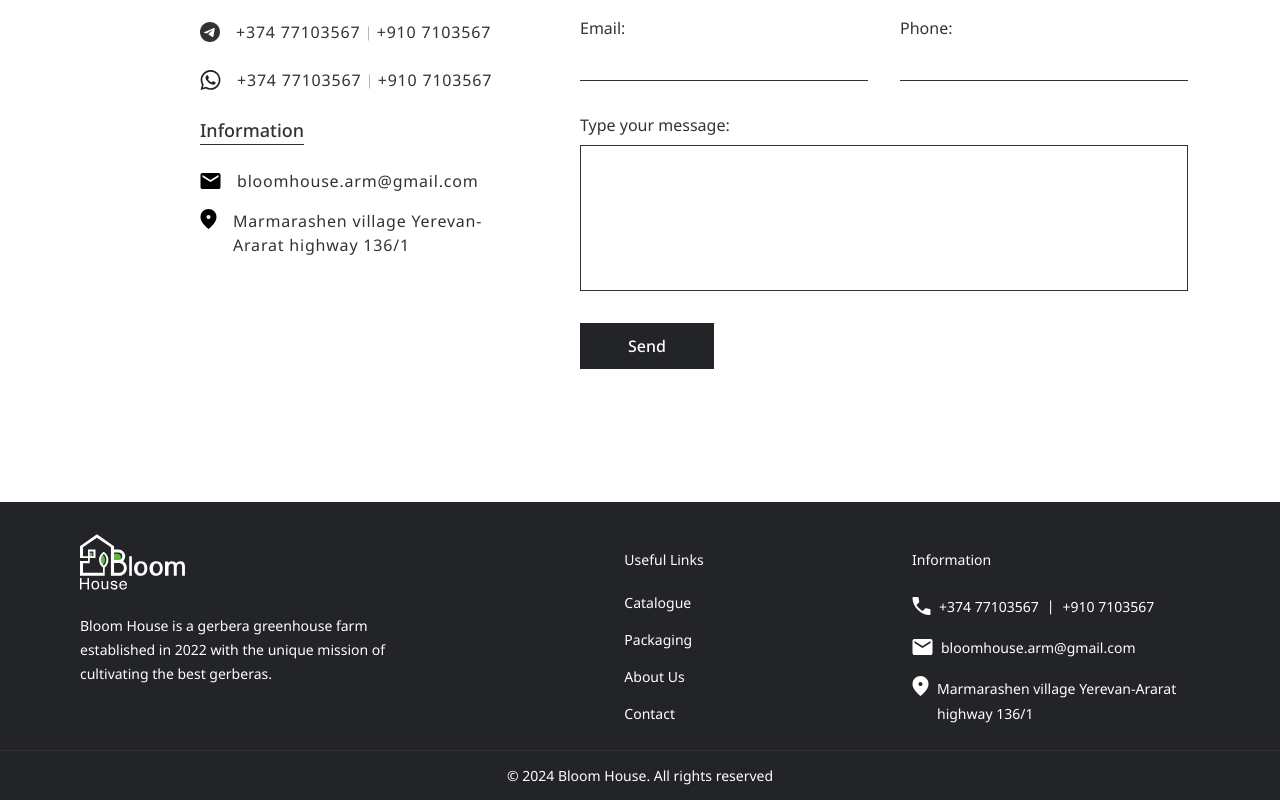
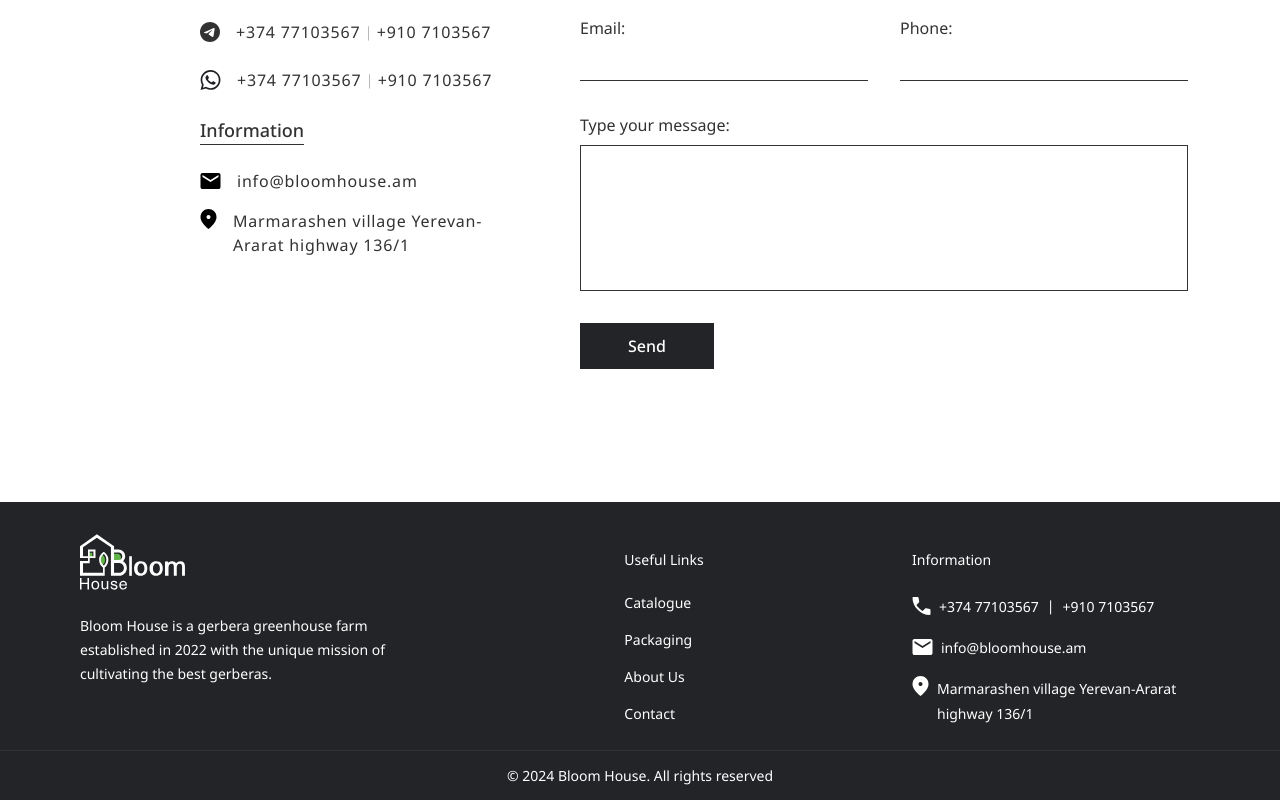
Before and after one commit to menuason/bloom-landing-page, a React (Vite) app: page /contact-us/en in a window 1280 px wide. Shown: the part 482-1282 px from the top of the page. Built offline with nearby package versions, Linux system fonts and the light colour scheme; what tailwindcss-animated would draw is missing.

Commit message:
change: mail name

```diff
--- a/src/components/Footer.tsx
+++ b/src/components/Footer.tsx
@@ -101,9 +101,9 @@
           </div>
           <div className="flex items-center gap-2 text-white">
             <MailFilledIcon color={"white"} />
-            <a href="mailto:bloomhouse.arm@gmail.com">
+            <a href="mailto:info@bloomhouse.am">
               <span className="text-sm/[16px] font-normal leading-6">
-                bloomhouse.arm@gmail.com
+                info@bloomhouse.am
               </span>
             </a>
           </div>
--- a/src/pages/ContactUsPage/GetInTouchSection.tsx
+++ b/src/pages/ContactUsPage/GetInTouchSection.tsx
@@ -1,4 +1,3 @@
-
 import { useTranslation } from "react-i18next";
 import { PhoneFilledIcon } from "../../../public/icons/phone/phone-filled";
 import { TelegramIcon } from "../../../public/icons/telegram/telegram";
@@ -61,7 +60,10 @@
             <p>{t("contactUsPage.mainContent.subTitleOne")}</p>
           </div>
           {CONTACT_US_ICONS.map((item) => (
-            <div key={item.name} className="flex gap-4 items-center tracking-wider text-bloomBody">
+            <div
+              key={item.name}
+              className="flex gap-4 items-center tracking-wider text-bloomBody"
+            >
               {item.icon}
               <div className="flex gap-1 items-center tracking-wider">
                 <a href={item.link.tel1}>
@@ -84,10 +86,8 @@
           <div className="flex flex-col gap-4 text-bloomBody">
             <div className="flex gap-4 items-center tracking-wider">
               <MailFilledIcon color={"black"} />
-              <a href="mailto:bloomhouse.arm@gmail.com">
-                <span className="text-base leading-6">
-                  bloomhouse.arm@gmail.com
-                </span>
+              <a href="mailto:info@bloomhouse.am">
+                <span className="text-base leading-6">info@bloomhouse.am</span>
               </a>
             </div>
 
@@ -99,7 +99,7 @@
                 rel="noopener noreferrer"
               >
                 <span className="text-base leading-6">
-                 {t("contactUsPage.mainContent.address")}
+                  {t("contactUsPage.mainContent.address")}
                 </span>
               </a>
             </div>
```
